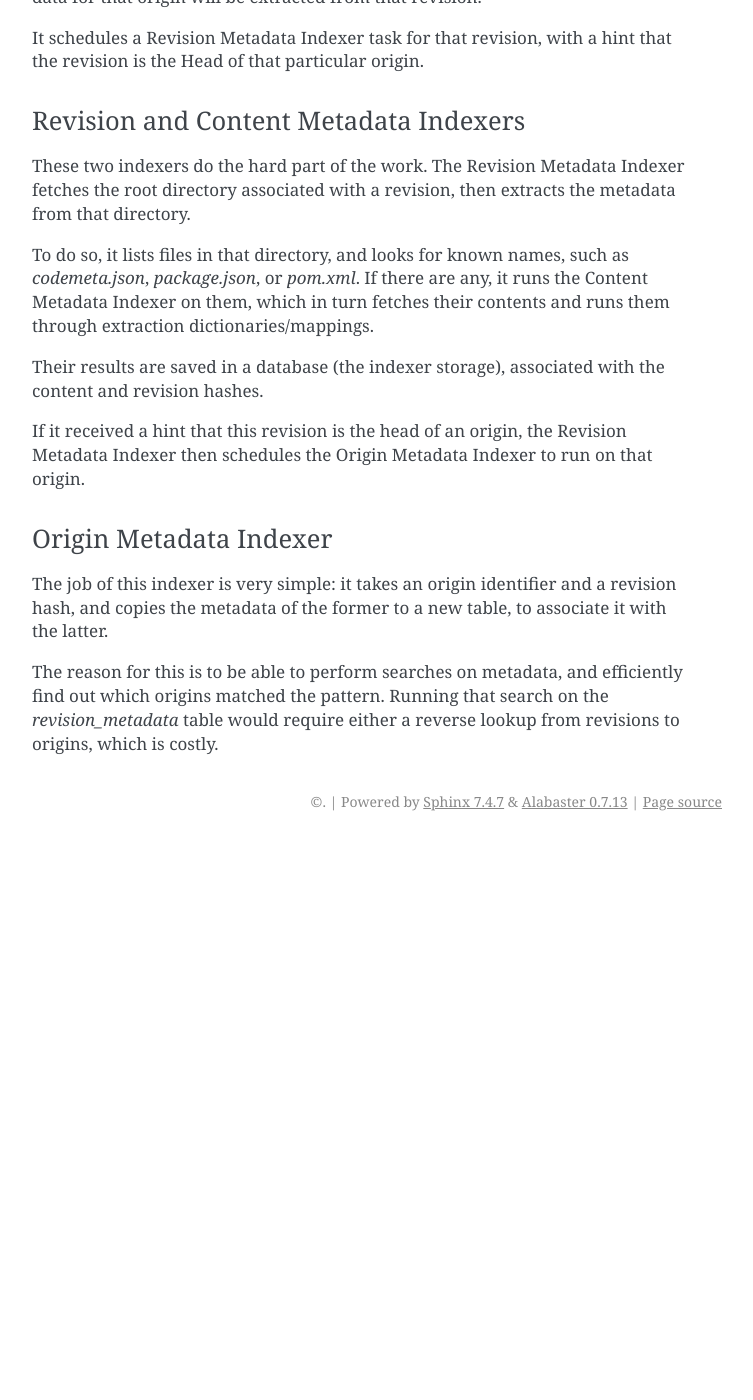
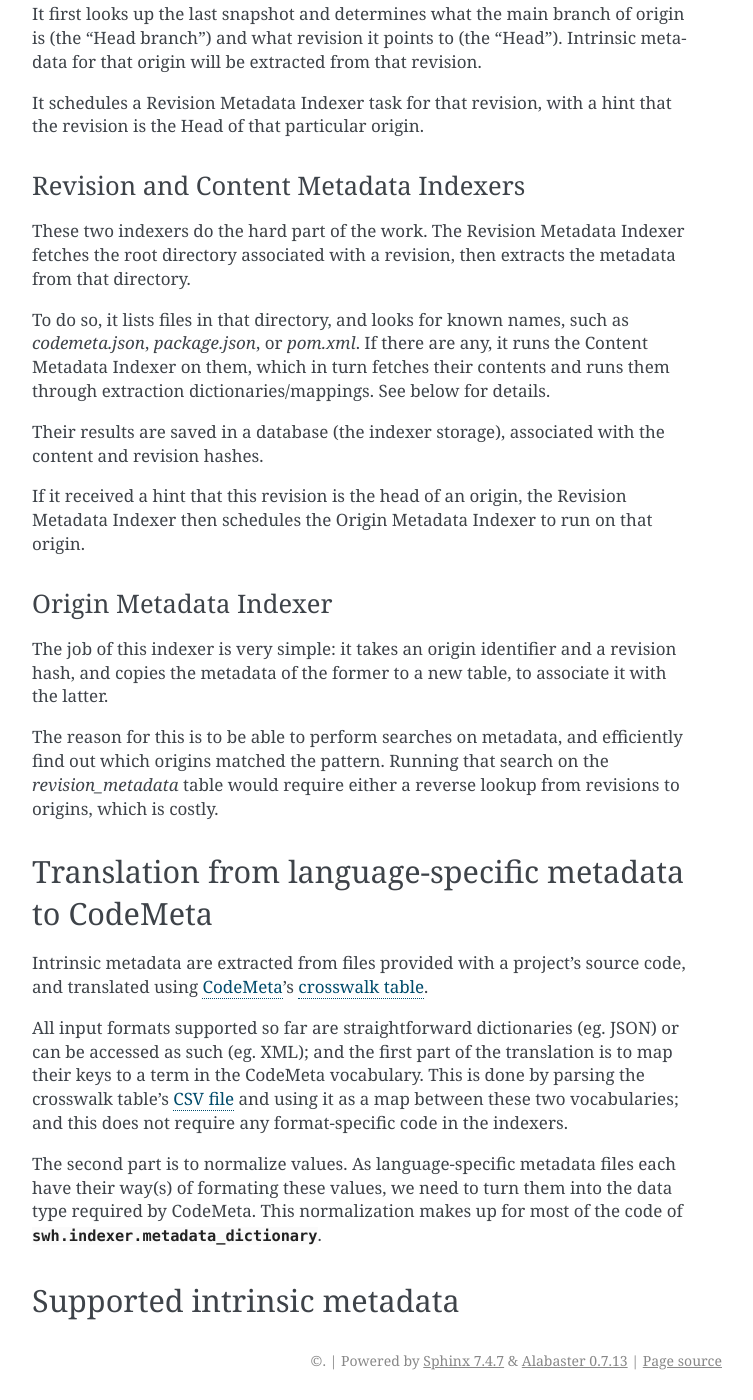
Before and after one commit to SoftwareHeritage/swh-indexer, a Sphinx documentation site: the page built from docs/metadata-workflow.rst, in a window 1280 px wide and 1400 px high, scrolled down 667 px. Shown: the whole window, without its empty margins (388-1141 px from the left). Built offline with Sphinx 7.4.7, drawn with Linux system fonts in a browser that asks for light colours; pages that are not in the unit, such as notebooks, are missing from menus; before the commit the page ends 1508 px from its top, so only the background shows below that; some of the changed text lies outside the part shown.

Commit message:
Document the metadata translation process.

```diff
--- a/docs/metadata-workflow.rst
+++ b/docs/metadata-workflow.rst
@@ -10,6 +10,9 @@ and content blobs) and associate them to the highest ones (origins).
 In order to deduplicate the work between origins, we split this work between
 multiple indexers, which coordinate with each other and save their results
 at each step in the indexer storage.
+
+Indexer architecture
+--------------------
 
 .. thumbnail:: images/tasks-metadata-indexers.svg
 
@@ -42,6 +45,7 @@ To do so, it lists files in that directory, and looks for known names, such
 as `codemeta.json`, `package.json`, or `pom.xml`. If there are any, it
 runs the Content Metadata Indexer on them, which in turn fetches their
 contents and runs them through extraction dictionaries/mappings.
+See below for details.
 
 Their results are saved in a database (the indexer storage), associated with
 the content and revision hashes.
@@ -62,3 +66,33 @@ The reason for this is to be able to perform searches on metadata, and
 efficiently find out which origins matched the pattern.
 Running that search on the `revision_metadata` table would require either
 a reverse lookup from revisions to origins, which is costly.
+
+
+Translation from language-specific metadata to CodeMeta
+-------------------------------------------------------
+
+Intrinsic metadata are extracted from files provided with a project's source
+code, and translated using `CodeMeta`_'s `crosswalk table`_.
+
+All input formats supported so far are straightforward dictionaries (eg. JSON)
+or can be accessed as such (eg. XML); and the first part of the translation is
+to map their keys to a term in the CodeMeta vocabulary.
+This is done by parsing the crosswalk table's `CSV file`_ and using it as a
+map between these two vocabularies; and this does not require any
+format-specific code in the indexers.
+
+The second part is to normalize values. As language-specific metadata files
+each have their way(s) of formating these values, we need to turn them into
+the data type required by CodeMeta.
+This normalization makes up for most of the code of
+:py:mod:`swh.indexer.metadata_dictionary`.
+
+
+Supported intrinsic metadata
+----------------------------
+
+
+
+.. _CodeMeta: https://codemeta.github.io/
+.. _crosswalk table: https://codemeta.github.io/crosswalk/
+.. _CSV file: https://github.com/codemeta/codemeta/blob/master/crosswalk.csv
```
